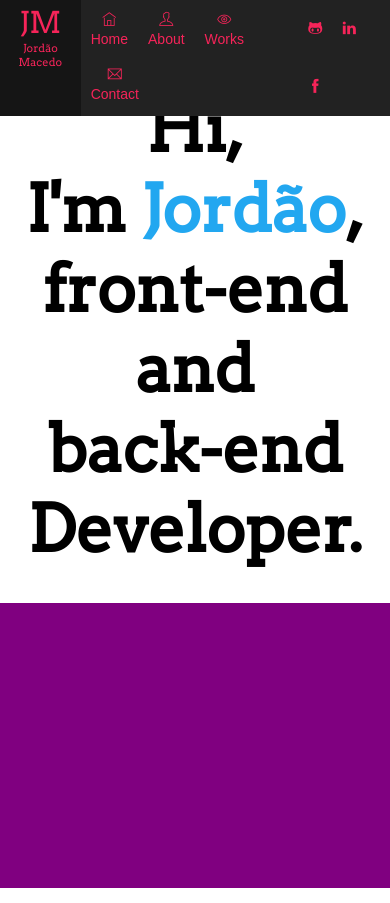
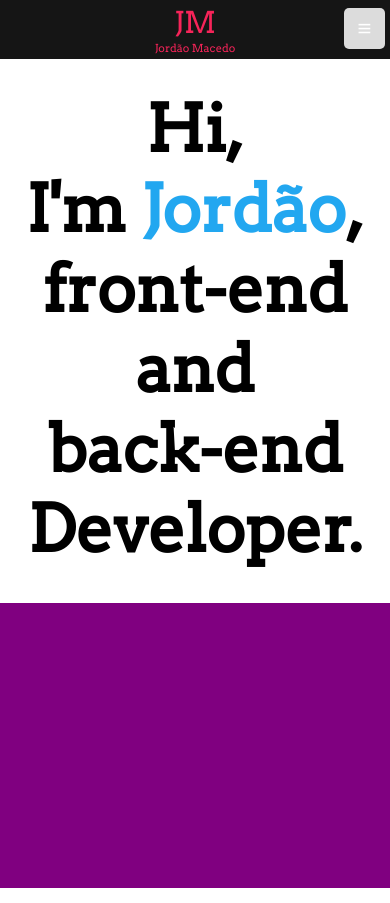
Before and after one commit to jordaos/jordaos.github.io, a plain HTML site: page index.html in a window 390 px wide. Drawn offline with nearby package versions, Linux system fonts and the light colour scheme.

Commit message:
Add responsive menu

```diff
--- a/index.html
+++ b/index.html
@@ -64,11 +64,13 @@
                 </a>
             </li>
         </ul>
+
+        <button class="ti-menu" id="open-menu"></button>
     </nav>
     <div class="page">
         <div class="present">
             <div class="container">
-                <div class="col-6">
+                <div class="col-5">
                     <h1 class="text-present">Hi, <br>
                         I'm <span class="my-name">Jordão</span>, <br>
                         front-end and <br>
@@ -76,7 +78,7 @@
                         Developer.
                     </h1>
                 </div>
-                <div class="col-6">
+                <div class="col-7">
                     <div id="holder" class="globe"></div>
                     <div class="terminal">
                         <div class="top">
--- a/js/scripts.js
+++ b/js/scripts.js
@@ -66,4 +66,8 @@ $(document).ready(function(){
             backClicked = false;
         }
     });
+
+    $("#open-menu").click(function() {
+        $("nav").toggleClass("show-menu");
+    });
  });
--- a/sass/style.sass
+++ b/sass/style.sass
@@ -31,12 +31,19 @@ body
     .container
         width: 1200px
         margin: 0 auto
+        display: flex
 
     div[class^="col-"], div[class*=" col-"]
         float: left
 
+    .col-5
+        width: 41.666667%
+
     .col-6
         width: 50%
+
+    .col-7
+        width: 58.3333333%
 
     .col-12
         width: 100%
@@ -55,6 +62,19 @@ body
         font-family: Arial, Helvetica, sans-serif
         display: flex
         flex-direction: column
+
+        button
+            display: none
+            background: #dcdcdc
+            border: none
+            padding: 14px
+            color: #fff
+            position: absolute
+            right: 5px
+            top: 8px
+            border-radius: 5px
+            cursor: pointer
+            outline: none
 
         .logo
             display: block
@@ -182,9 +202,6 @@ body
                     height: 80px
                     background-position: 0 18px
                     pointer-events: none
-
-            .col-6
-                height: 100%
 
             .globe
                 position: relative
@@ -329,12 +346,17 @@ body
                     margin: 20px 10px
                     float: left
 
+        .container
+            display: block
+
         .page
             .present
                 display: inline-block
                 min-height: auto
 
-                .col-6
+                .col-5,
+                .col-6,
+                .col-7
                     width: 100%
 
                 .text-present
@@ -360,3 +382,42 @@ body
                 .globe,
                 .terminal
                     display: none
+
+@media only screen and (max-width: 768px)
+    body
+        nav
+            flex-direction: column
+            background: transparent
+
+            button
+                display: block
+
+            .menu-items,
+            .menu-social
+                display: flex
+                justify-content: center
+                margin: 0 auto
+                transition: all .5s ease-in-out
+                -webkit-transition: all .5s ease-in-out
+                -moz-transition: all .5s ease-in-out
+                -o-transition: all .5s ease-in-out
+                -ms-transition: all .5s ease-in-out
+                position: relative
+                left: 100%
+                width: 100%
+                background: #222
+
+                li
+                    margin: 0
+
+                    a
+                        padding: 9px 11px
+            .menu-social
+                li
+                    a
+                        padding: 17px 14px
+
+            &.show-menu
+                .menu-items,
+                .menu-social
+                    left: 0
```
Also changed, not shown: dist/css/style.min.css, 1 other file.
